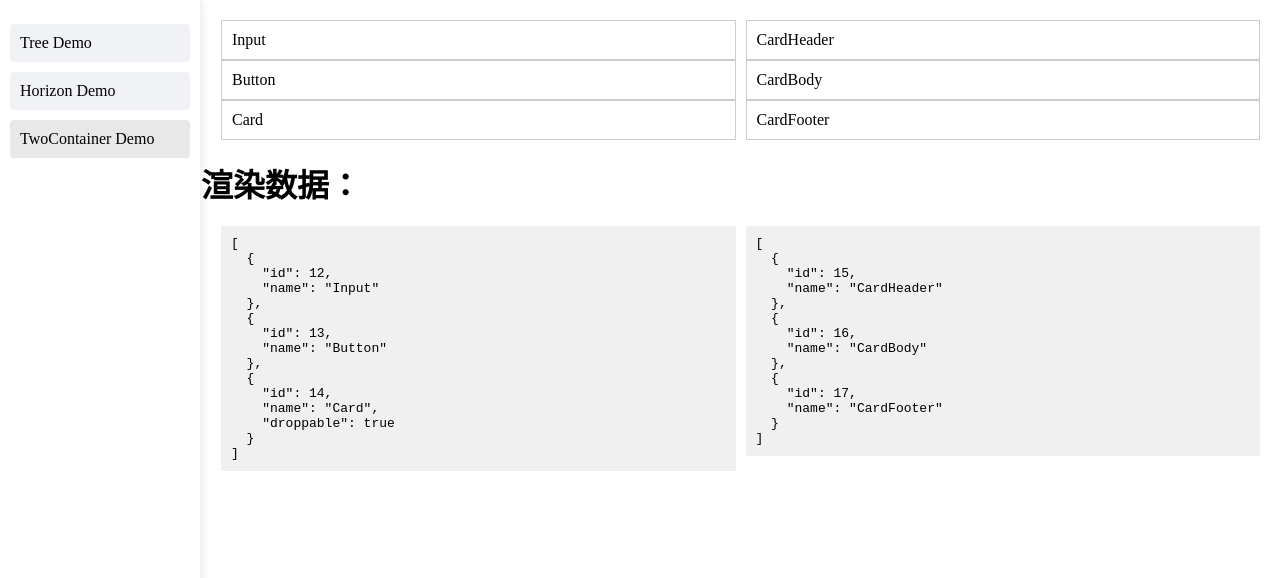
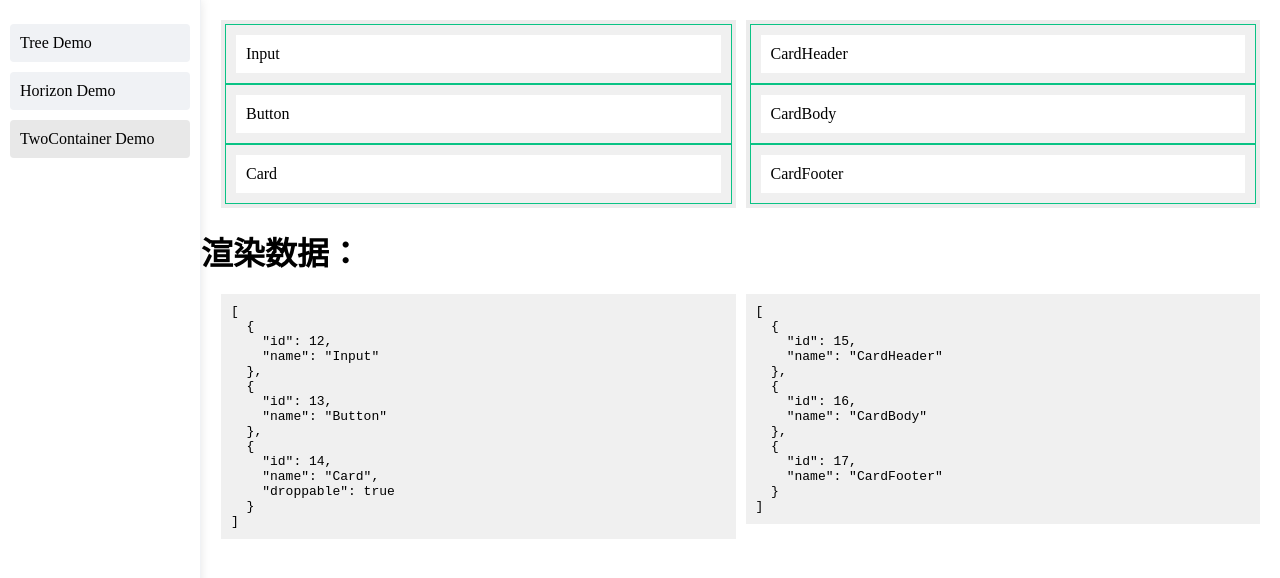
Before and after one commit to OrangeSpatial/dtd-vue, a Vue app: page / in a window 1280 px wide. Shown: the top 578 px of the page. Built offline with nearby package versions, Linux system fonts and the light colour scheme.

Commit message:
feat: 改造结构

```diff
--- a/demo/components/Tree.vue
+++ b/demo/components/Tree.vue
@@ -34,14 +34,18 @@ const data = ref([
 
 <template>
   <div style="padding: 24px;">
-    <DragToDrop v-model="data">
-    <template #default="{ item }">
-      <div>{{ item.props?.name }}</div>
-    </template>
-    <template #ghost="{ item }">
-      <div class="ghost-custom">{{ item?.name }}</div>
-    </template>
-  </DragToDrop>
+    <dtd-pod>
+        <div class="container">
+          <DragToDrop nodeClass="node-class" class="dtd-root" v-model="data">
+              <template #default="{ item }">
+                  <div class="dtd-item">{{ item.props?.name }}</div>
+              </template>
+          </DragToDrop>
+        </div>
+      <template #ghost="{ item }">
+        <div class="ghost-custom">{{ item?.name }}</div>
+      </template>
+    </dtd-pod>
   </div>
 
   <h1>渲染数据：</h1>
@@ -51,10 +55,21 @@ const data = ref([
 </template>
 
 <style scoped>
-.title {
-  font-size: 20px;
-  font-weight: bold;
-  margin-bottom: 20px;
+
+:deep(.node-class) {
+    background-color: #f0f0f0;
+    padding: 10px;
+    border: 1px solid #0ac385;
+}
+
+.dtd-root {
+    background-color: #ececec;
+    padding: 4px;
+}
+
+.dtd-item {
+    padding: 10px;
+    background-color: white;
 }
 .ghost-custom {
   background-color: #f0f0f0;
--- a/demo/components/TwoContainer.vue
+++ b/demo/components/TwoContainer.vue
@@ -1,7 +1,5 @@
 <script setup lang="ts">
 import { ref } from 'vue'
-import DtdContainer from '@/components/DtdContainer.vue'
-import DtdData from '@/components/DtdData.vue'
 
 const data = ref([
     {
@@ -36,24 +34,24 @@ const data1 = ref([
 </script>
 
 <template>
-    <dtd-container>
+    <dtd-pod>
         <div class="container">
             <div class="left">
-                <dtd-data v-model="data">
+                <DragToDrop nodeClass="node-class" class="dtd-root" v-model="data">
                     <template #default="{ item }">
-                        <div>{{ item.props?.name }}</div>
+                        <div class="dtd-item">{{ item.props?.name }}</div>
                     </template>
-                </dtd-data>
+                </DragToDrop>
             </div>
             <div class="right">
-                <dtd-data v-model="data1">
+                <DragToDrop nodeClass="node-class" class="dtd-root" v-model="data1">
                     <template #default="{ item }">
-                        <div>{{ item.props?.name }}</div>
+                        <div class="dtd-item">{{ item.props?.name }}</div>
                     </template>
-                </dtd-data>
+                </DragToDrop>
             </div>
         </div>
-    </dtd-container>
+    </dtd-pod>
     <h1>渲染数据：</h1>
     <div class="container">
         <div class="left">
@@ -87,6 +85,22 @@ const data1 = ref([
     border-radius: 5px;
 }
 
+:deep(.node-class) {
+    background-color: #f0f0f0;
+    padding: 10px;
+    border: 1px solid #0ac385;
+}
+
+.dtd-root {
+    background-color: #ececec;
+    padding: 4px;
+}
+
+.dtd-item {
+    padding: 10px;
+    background-color: white;
+}
+
 .code {
     background-color: #f0f0f0;
     padding: 10px;
--- a/src/common/dtdHelper.ts
+++ b/src/common/dtdHelper.ts
@@ -50,7 +50,7 @@ export function removeGhostElStyle(el: HTMLElement) {
 }
 
 export function getLayoutNodeInContainer(container: HTMLElement) {
-  const nodeParentELStyle = getComputedStyle(container)
+  const nodeParentELStyle = getComputedStyle(container.parentElement!)
     // support for flex and grid layout
     if (nodeParentELStyle.display === 'flex' && nodeParentELStyle.flexDirection === 'row') {
       return NodeLayout.HORIZONTAL
--- a/src/components/DragToDrop.vue
+++ b/src/components/DragToDrop.vue
@@ -1,13 +1,10 @@
 <script setup lang="ts">
-import { DtdNode, NodeLayout, insertNode, insertNodeInContainer } from '../model/DtdNode.ts'
-import { useCursor } from '../hooks/cursorHook.ts'
-import DtdAuxTool from './DtdAuxTool.vue'
-import Dtd from './Dtd.vue'
-import DtdGhost from './DtdGhost.vue'
-import { computed, onBeforeUnmount, ref, provide } from 'vue';
-import { DragEventType } from '../model/Mouse';
-import { cursorAtContainerEdge, getCursorPositionInDtdNode, getLayoutNodeInContainer } from '../common/dtdHelper.ts';
-import { DTD_MOUSE } from '../common/injectSymbol.ts'
+import { computed, inject } from 'vue'
+import DtdRecursion from './DtdRecursion.vue'
+import DtdItem from './DtdItem.vue'
+import { DtdNode } from '../model/DtdNode'
+import { DTD_MOUSE } from '../common/injectSymbol'
+import { DragEventType, Mouse } from '../model/Mouse'
 
 defineOptions({
   name: 'DragToDrop',
@@ -24,73 +21,42 @@ const emits = defineEmits<{
   (event: 'update:modelValue', value: Array<any>): void
 }>()
 const dtdData = computed({
-  get: () => {
-    return DtdNode.fromList(props.modelValue || [])
-  },
+  get: () => DtdNode.fromList(props.modelValue || []),
   set: (value: DtdNode) => {
     emits('update:modelValue', DtdNode.toList(value))
   }
 })
 
-const { mouse } = useCursor(dtdData.value)
-provide(DTD_MOUSE, mouse)
-mouse.on(DragEventType.DragEnd, dragEndHandler)
-function dragEndHandler(e: MouseEvent, targetNode?: DtdNode) {
-  const sourceNode = mouse.dataTransfer
-  const positionObj = getCursorPositionInDtdNode(e)
-  carryNode.value = undefined
-  if (!targetNode || !sourceNode || !positionObj || !mouse.dragElement) return
-  const dragType = sourceNode.dragType
-  const isContainerEdge = cursorAtContainerEdge(positionObj.rect, e)
-  const isVertical = getLayoutNodeInContainer(positionObj.targetEl) === NodeLayout.VERTICAL
-  const insertBefore = isVertical ? positionObj.insertBefore : positionObj.isLeft
-  if (targetNode?.droppable && !isContainerEdge) {
-    insertNodeInContainer(targetNode, sourceNode, insertBefore, dragType)
-  } else {
-    insertNode(targetNode, sourceNode, isVertical ? positionObj.isTop : positionObj.isLeft, dragType)
-  }
-  dtdData.value = targetNode.root
-}
-
-const carryNode = ref<DtdNode>()
-
-mouse.on(DragEventType.DragStart, () => {
-  carryNode.value = mouse.dataTransfer as DtdNode
+const mouse = inject<Mouse>(DTD_MOUSE)
+mouse.on(DragEventType.DragEnd, (e: MouseEvent, targetNode?: DtdNode) => {
+  // 更新
+  dtdData.value = dtdData.value
 })
-
-function ghostMounted(el: HTMLElement) {
-  mouse.setGhostElement(el)
-}
-
-onBeforeUnmount(() => {
-  mouse.off(DragEventType.DragEnd, dragEndHandler)
-})
-
 function init() {
-  if(!props.nodeKey && !props.modelValue?.[0].id) {
-    console.error('DragToDrop: key is required')
-  }
+    if (!props.nodeKey && !props.modelValue?.[0].id) {
+        console.error('DragToDrop: key is required')
+    }
+    if (!mouse) {
+        throw new Error('DragToDrop: mouse is required')
+    }
 }
 
 init()
 </script>
 
 <template>
-  <Dtd :nodeKey="nodeKey" :nodeClass :node="dtdData">
-    <template #default="{ item }">
-      <slot :item="item" />
-    </template>
-  </Dtd>
-  <dtd-aux-tool />
-  <dtd-ghost @mounted="ghostMounted">
-    <slot name="ghost" v-if="carryNode" :item="carryNode?.props"/>
-  </dtd-ghost>
+  <dtd-item :data="dtdData" :disabled="dtdData.disabled" :class="!dtdData?.children?.length ? 'full' : ''">
+    <DtdRecursion :nodeKey="nodeKey" :nodeClass :node="dtdData">
+      <template #default="{ item }">
+        <slot :item="item" />
+      </template>
+    </DtdRecursion>
+  </dtd-item>
 </template>
 
 <style scoped>
-.drag-to-drop {
-  display: flex;
-  flex-wrap: wrap;
-  gap: 10px;
+.full {
+  height: 100%;
+  width: 100%;
 }
 </style>
--- a/src/components/DtdData.vue
+++ /dev/null
@@ -1,42 +0,0 @@
-<script setup lang="ts">
-import { computed, inject } from 'vue'
-import Dtd from './Dtd.vue'
-import { DtdNode } from '../model/DtdNode'
-import { DTD_MOUSE } from '../common/injectSymbol'
-import { DragEventType, Mouse } from '../model/Mouse'
-
-const props = withDefaults(defineProps<{
-  modelValue: any[]
-  nodeKey?: string
-  nodeClass?: string
-}>(), {
-  nodeKey: 'id'
-})
-const emits = defineEmits<{
-  (event: 'update:modelValue', value: Array<any>): void
-}>()
-const dtdData = computed({
-  get: () => {
-    console.log('props.modelValue', props.modelValue);
-    return DtdNode.fromList(props.modelValue || [])
-  },
-  set: (value: DtdNode) => {
-    emits('update:modelValue', DtdNode.toList(value))
-  }
-})
-
-const mouse = inject<Ref<Mouse>>(DTD_MOUSE)
-mouse.on(DragEventType.DragEnd, (e: MouseEvent, targetNode?: DtdNode) => {
-    // 更新
-    dtdData.value = dtdData.value
-})
-
-</script>
-
-<template>
-    <Dtd :nodeKey="nodeKey" :nodeClass :node="dtdData">
-      <template #default="{ item }">
-        <slot :item="item" />
-      </template>
-    </Dtd>
-  </template>
--- a/src/components/DtdItem.vue
+++ b/src/components/DtdItem.vue
@@ -14,7 +14,6 @@ const customProps = computed( () => {
 <template>
   <div
     v-bind="customProps"
-    class="drag-to-drop-item"
     :class="{
       'drag-disabled': disabled
     }"
--- a/src/components/DtdContainer.vue
+++ b/src/components/DtdPod.vue
@@ -2,15 +2,14 @@
 import { DtdNode, NodeLayout, insertNode, insertNodeInContainer } from '../model/DtdNode.ts'
 import { useCursor } from '../hooks/cursorHook.ts'
 import DtdAuxTool from './DtdAuxTool.vue'
-import Dtd from './Dtd.vue'
 import DtdGhost from './DtdGhost.vue'
-import { computed, onBeforeUnmount, ref, provide } from 'vue';
-import { DragEventType } from '../model/Mouse';
+import { onBeforeUnmount, ref, provide } from 'vue';
+import { DragEventType } from '../model/Mouse.ts';
 import { cursorAtContainerEdge, getCursorPositionInDtdNode, getLayoutNodeInContainer } from '../common/dtdHelper.ts';
 import { DTD_MOUSE } from '../common/injectSymbol.ts'
 
 defineOptions({
-    name: 'DtdContainer',
+    name: 'DtdPod',
 })
 
 const { mouse } = useCursor()
@@ -46,13 +45,6 @@ onBeforeUnmount(() => {
     mouse.off(DragEventType.DragEnd, dragEndHandler)
 })
 
-// function init() {
-//     if (!props.nodeKey && !props.modelValue?.[0].id) {
-//         console.error('DragToDrop: key is required')
-//     }
-// }
-
-// init()
 </script>
 
 <template>
--- a/src/components/Dtd.vue
+++ b/src/components/DtdRecursion.vue
@@ -1,10 +1,9 @@
 <script setup lang="ts">
-import { computed } from "@vue/reactivity";
 import { DtdNode } from "../model/DtdNode";
 import DtdItem from "./DtdItem.vue";
 
 defineOptions({
-  name: "DtD",
+  name: "DtdRecursion",
 });
 
 const props = withDefaults(
@@ -30,10 +29,10 @@ const itemKey = (item: DtdNode) => {
     :disabled="n.disabled"
   >
     <slot :item="n"></slot>
-    <DtD :nodeClass v-if="n.children?.length" :node="n">
+    <DtdRecursion :nodeClass v-if="n.children?.length" :node="n">
       <template #default="{ item: cItem }">
         <slot :item="cItem"></slot>
       </template>
-    </DtD>
+    </DtdRecursion>
   </dtd-item>
 </template>
--- a/src/index.ts
+++ b/src/index.ts
@@ -1,6 +1,9 @@
 import { withInstall } from "./common/install";
 import dtd from "./components/DragToDrop.vue";
+import DtdPod from "./components/DtdPod.vue";
 
-export const DragToDrop = withInstall(dtd)
+export const DragToDrop = withInstall(dtd, {
+    DtdPod,
+})
 
 export default DragToDrop
```
Also changed, not shown: demo/components/Horizon.vue (+21 -19 lines), src/components/DtdAuxTool.vue (+5 -3 lines).
